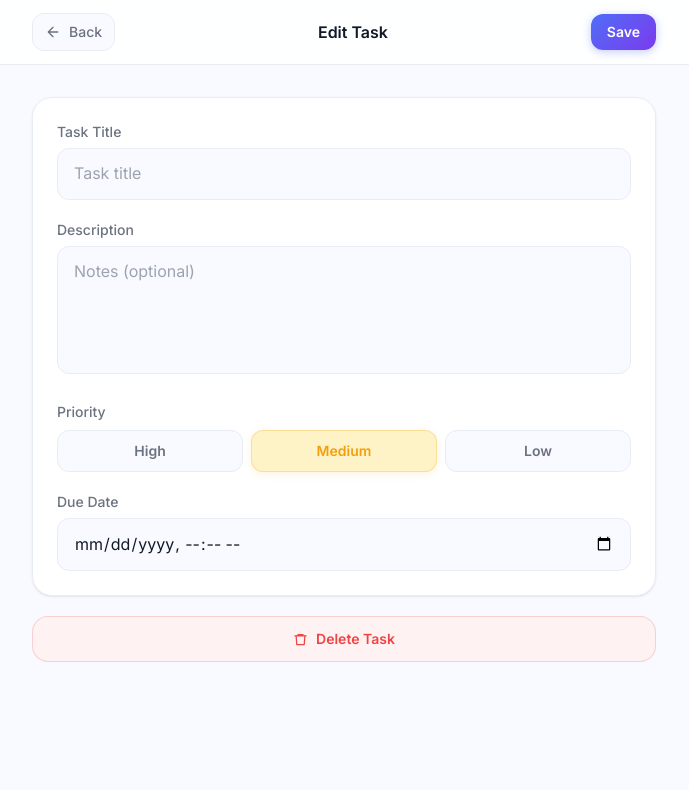
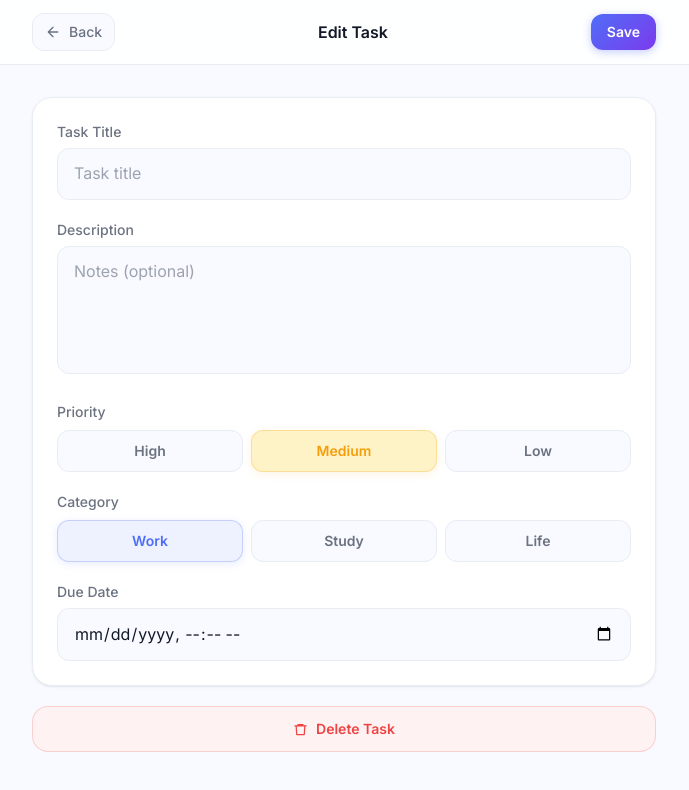
Before and after one commit to Newt-Wang/ipd-project, a React (Vite) app in the folder frontend/: page /tasks/edit/1 in a window 1280 px wide. Shown: the top 790 px of the page, without its empty margins (296-985 px from the left). Built offline with nearby package versions, Linux system fonts and the light colour scheme; no server answers.

Commit message:
Extended Feature2 :Support task categorization (e.g., work, study, life) completed

```diff
--- a/frontend/src/components/TaskCard.jsx
+++ b/frontend/src/components/TaskCard.jsx
@@ -27,6 +27,13 @@ export default function TaskCard({ task, onClick, onDelete, onToggleStatus }) {
     Low:    { cls: 'badge-low',    label: 'Low',    bg: '#D1FAE5', color: '#065F46' },
   };
   const pCfg = priorityConfig[task.priority] || priorityConfig.Medium;
+
+  const categoryConfig = {
+    Work:  { color: '#4F6EF7', bg: '#EEF1FE' },
+    Study: { color: '#7C3AED', bg: '#F5F3FF' },
+    Life:  { color: '#10B981', bg: '#D1FAE5' },
+  };
+  const cCfg = task.category ? (categoryConfig[task.category] || null) : null;
 
   const isOverdue = task.due_date && !statusDone
     && new Date(task.due_date) < new Date();
@@ -141,6 +148,21 @@ export default function TaskCard({ task, onClick, onDelete, onToggleStatus }) {
             gap: '4px',
             fontSize: '10px'
           }}>
+            {cCfg && (
+              <span style={{
+                display: 'inline-flex',
+                alignItems: 'center',
+                alignSelf: 'flex-start',
+                padding: '1px 7px',
+                borderRadius: '99px',
+                fontSize: '10px',
+                fontWeight: '600',
+                background: cCfg.bg,
+                color: cCfg.color,
+              }}>
+                {task.category}
+              </span>
+            )}
             {task.created_at && (
               <span style={{ color: isDark ? '#8E8E93' : '#8E8E93' }}>
                 Created {formatTime(task.created_at)}
--- a/frontend/src/pages/EditTaskPage.jsx
+++ b/frontend/src/pages/EditTaskPage.jsx
@@ -10,6 +10,7 @@ export default function EditTaskPage() {
     title: "",
     description: "",
     priority: "Medium",
+    category: "Work",
     due_date: "",
   });
 
@@ -25,6 +26,7 @@ export default function EditTaskPage() {
             title: found.title,
             description: found.description || "",
             priority: found.priority || "Medium",
+            category: found.category || "Work",
             due_date: found.due_date || "",
           });
         }
@@ -147,6 +149,38 @@ export default function EditTaskPage() {
               </div>
             </div>
 
+            {/* Category */}
+            <div>
+              <label className="block text-sm font-medium mb-2" style={{ color: 'var(--text-secondary)' }}>
+                Category
+              </label>
+              <div className="flex gap-2">
+                {[
+                  { label: "Work",  color: "#4F6EF7", bg: "#EEF1FE" },
+                  { label: "Study", color: "#7C3AED", bg: "#F5F3FF" },
+                  { label: "Life",  color: "#10B981", bg: "#D1FAE5" },
+                ].map(({ label, color, bg }) => {
+                  const active = task.category === label;
+                  return (
+                    <button
+                      type="button"
+                      key={label}
+                      onClick={() => setTask(prev => ({ ...prev, category: label }))}
+                      className="flex-1 py-2.5 rounded-xl text-sm font-semibold transition-all"
+                      style={{
+                        background: active ? bg : 'var(--surface-secondary)',
+                        color: active ? color : 'var(--text-secondary)',
+                        border: active ? `1.5px solid ${color}40` : '1.5px solid var(--border)',
+                        boxShadow: active ? `0 2px 8px ${color}20` : 'none'
+                      }}
+                    >
+                      {label}
+                    </button>
+                  );
+                })}
+              </div>
+            </div>
+
             {/* Due Date */}
             <div>
               <label className="block text-sm font-medium mb-1.5" style={{ color: 'var(--text-secondary)' }}>
--- a/frontend/src/pages/TasksPage.jsx
+++ b/frontend/src/pages/TasksPage.jsx
@@ -11,12 +11,14 @@ export default function TasksPage() {
     title: "",
     description: "",
     priority: "Medium",
+    category: "Work",
     due_date: "",
   });
   const [showAddForm, setShowAddForm] = useState(false);
-  const [filterType, setFilterType] = useState(null); // 'date' / 'status'
+  const [filterType, setFilterType] = useState(null); // 'date' / 'status' / 'category'
   const [selectedDate, setSelectedDate] = useState("");
   const [selectedStatus, setSelectedStatus] = useState("all");
+  const [selectedCategory, setSelectedCategory] = useState("all");
 
   const playClickSound = () => {
     try {
@@ -73,7 +75,7 @@ export default function TasksPage() {
       },
       body: JSON.stringify(form),
     });
-    setForm({ title: "", description: "", priority: "Medium", due_date: "" });
+    setForm({ title: "", description: "", priority: "Medium", category: "Work", due_date: "" });
     setShowAddForm(false);
     fetchTasks();
   };
@@ -108,6 +110,10 @@ export default function TasksPage() {
       if (selectedStatus === "completed") return Boolean(task.completed);
       if (selectedStatus === "pending") return !Boolean(task.completed);
       return true;
+    }
+    if (filterType === "category") {
+      if (selectedCategory === "all") return true;
+      return task.category === selectedCategory;
     }
     return true;
   });
@@ -466,6 +472,44 @@ export default function TasksPage() {
                 </div>
               </div>
 
+              {/* Category */}
+              <div>
+                <p className="text-sm font-medium mb-2" style={{ color: isDark ? '#8E8E93' : '#6E6E73' }}>
+                  Category
+                </p>
+                <div className="flex gap-2">
+                  {[
+                    { label: "Work",  color: "#4F6EF7", bg: "#EEF1FE" },
+                    { label: "Study", color: "#7C3AED", bg: "#F5F3FF" },
+                    { label: "Life",  color: "#10B981", bg: "#D1FAE5" },
+                  ].map(({ label, color, bg }) => {
+                    const active = form.category === label;
+                    return (
+                      <button
+                        type="button"
+                        key={label}
+                        onClick={() => setForm(prev => ({ ...prev, category: label }))}
+                        style={{
+                          flex: 1,
+                          padding: '10px',
+                          borderRadius: '12px',
+                          fontSize: '14px',
+                          fontWeight: '600',
+                          transition: 'all 0.3s ease',
+                          background: active ? bg : (isDark ? 'rgba(40, 40, 40, 0.8)' : 'rgba(255, 255, 255, 0.8)'),
+                          color: active ? color : (isDark ? '#F5F5F7' : '#6E6E73'),
+                          border: active ? `1.5px solid ${color}40` : (isDark ? '1.5px solid rgba(50, 50, 50, 0.6)' : '1.5px solid #E5E5EA'),
+                          boxShadow: active ? `0 2px 8px ${color}20` : 'none',
+                          fontFamily: '-apple-system, BlinkMacSystemFont, "SF Pro Display", "San Francisco", "Helvetica Neue", Arial, sans-serif'
+                        }}
+                      >
+                        {label}
+                      </button>
+                    );
+                  })}
+                </div>
+              </div>
+
               {/* Due Date */}
               <div>
                 <p className="text-sm font-medium mb-2" style={{ color: isDark ? '#8E8E93' : '#6E6E73' }}>
@@ -667,6 +711,37 @@ export default function TasksPage() {
                 }}/>
               )}
             </button>
+            <button
+              onClick={() => setFilterType("category")}
+              style={{
+                padding: '8px 16px',
+                borderRadius: '8px',
+                fontSize: '14px',
+                fontWeight: '500',
+                transition: 'all 0.3s ease',
+                background: filterType === "category" ? 'rgba(94, 92, 230, 0.1)' : 'transparent',
+                color: filterType === "category" ? '#5E5CE6' : (isDark ? '#F5F5F7' : '#6E6E73'),
+                border: 'none',
+                position: 'relative',
+                whiteSpace: 'nowrap',
+                fontFamily: '-apple-system, BlinkMacSystemFont, "SF Pro Display", "San Francisco", "Helvetica Neue", Arial, sans-serif'
+              }}
+            >
+              ◈ Category
+              {filterType === "category" && (
+                <div style={{
+                  position: 'absolute',
+                  bottom: '-13px',
+                  left: '50%',
+                  transform: 'translateX(-50%)',
+                  width: '20px',
+                  height: '3px',
+                  background: '#5E5CE6',
+                  borderRadius: '2px',
+                  transition: 'all 0.3s ease'
+                }}/>
+              )}
+            </button>
 
           </div>
 
@@ -709,6 +784,35 @@ export default function TasksPage() {
                   }}
                 >
                   {s.charAt(0).toUpperCase() + s.slice(1)}
+                </button>
+              ))}
+            </div>
+          )}
+
+          {filterType === "category" && (
+            <div style={{ marginTop: '12px', display: 'flex', gap: '8px' }}>
+              {[
+                { label: "all",   display: "All",   color: '#5E5CE6' },
+                { label: "Work",  display: "Work",  color: '#4F6EF7' },
+                { label: "Study", display: "Study", color: '#7C3AED' },
+                { label: "Life",  display: "Life",  color: '#10B981' },
+              ].map(({ label, display, color }) => (
+                <button
+                  key={label}
+                  onClick={() => setSelectedCategory(label)}
+                  style={{
+                    padding: '8px 16px',
+                    borderRadius: '8px',
+                    fontSize: '14px',
+                    fontWeight: '500',
+                    transition: 'all 0.3s ease',
+                    background: selectedCategory === label ? `${color}18` : (isDark ? 'rgba(40, 40, 40, 0.8)' : 'rgba(255, 255, 255, 0.8)'),
+                    color: selectedCategory === label ? color : (isDark ? '#F5F5F7' : '#6E6E73'),
+                    border: isDark ? '1px solid rgba(50, 50, 50, 0.6)' : '1px solid #E5E5EA',
+                    fontFamily: '-apple-system, BlinkMacSystemFont, "SF Pro Display", "San Francisco", "Helvetica Neue", Arial, sans-serif'
+                  }}
+                >
+                  {display}
                 </button>
               ))}
             </div>
```
Also changed, not shown: 1 other file (tests, documents, lock files or other folders).
